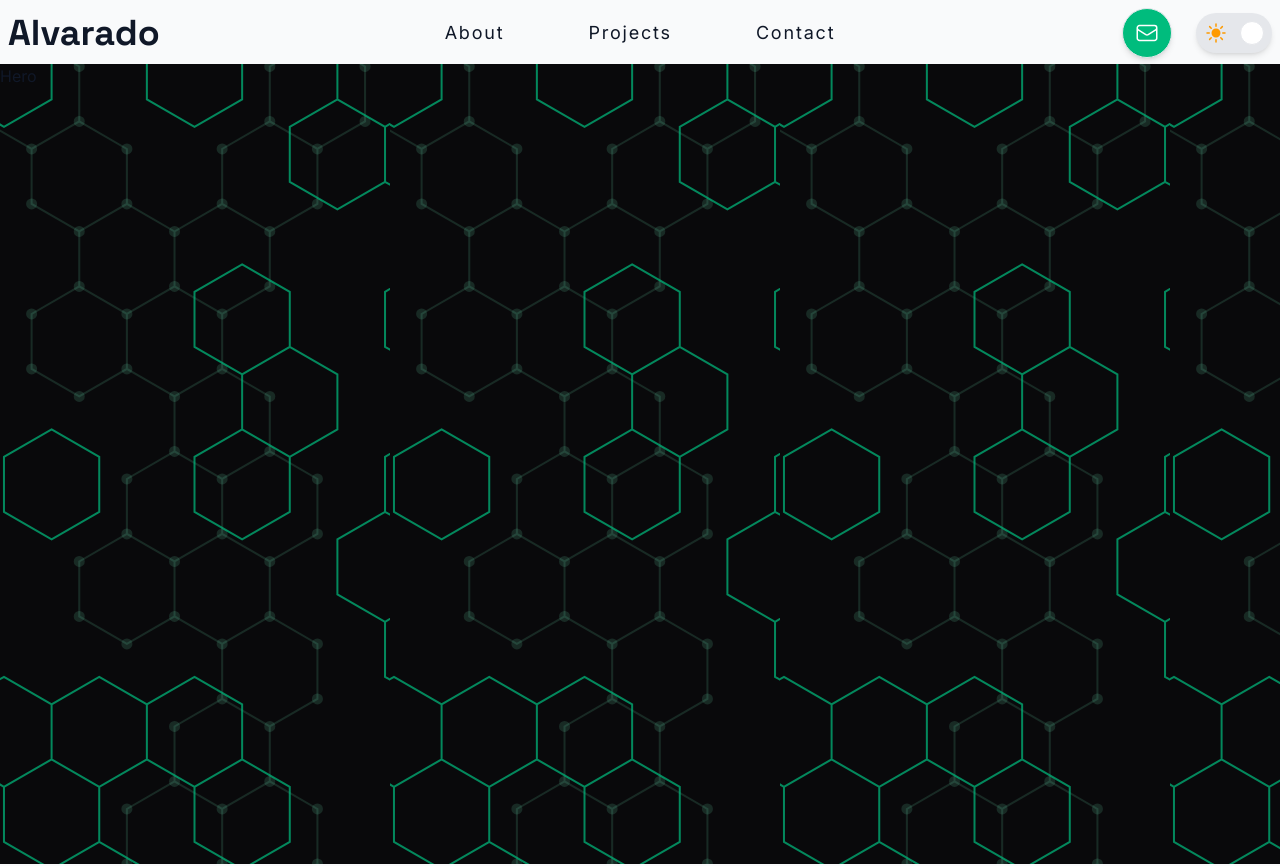
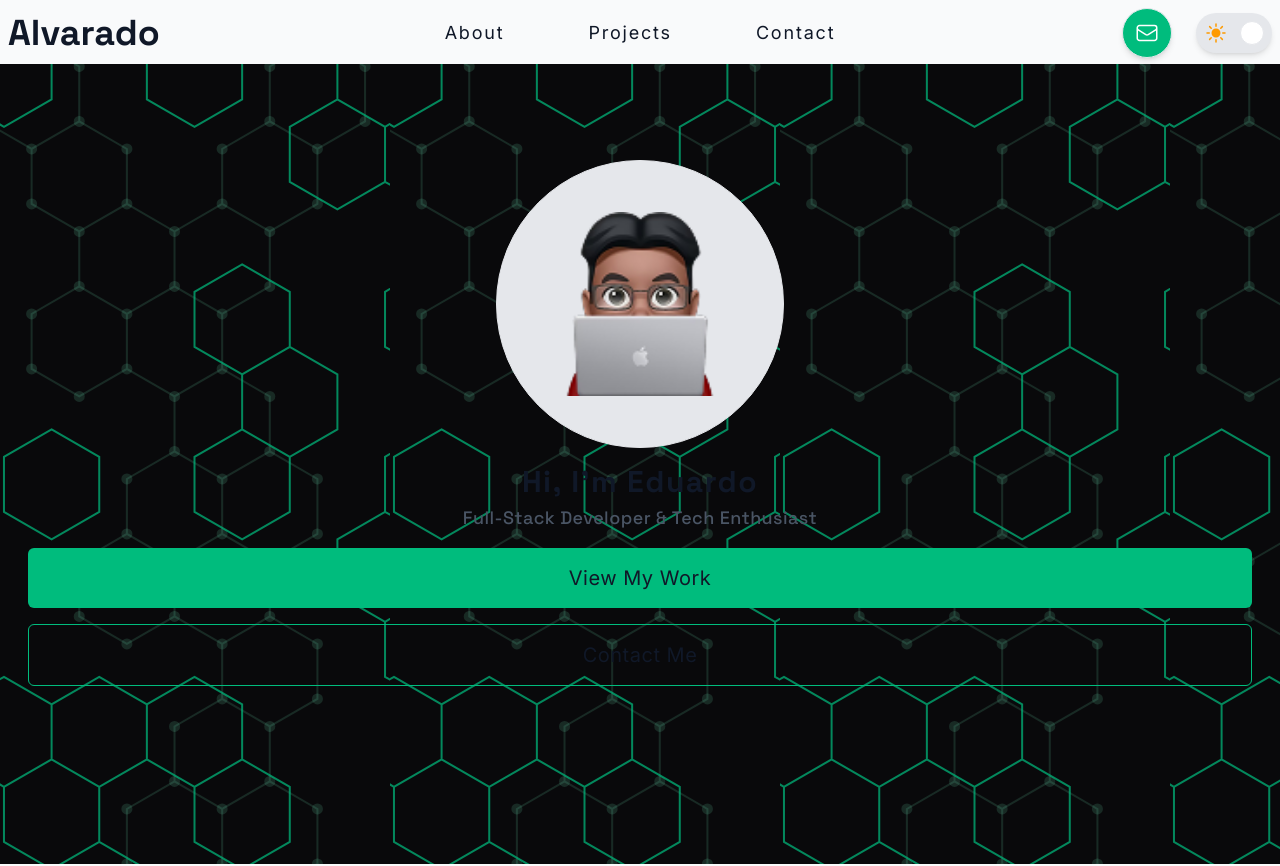
Before and after one commit to ealvara6/devfolio, a React (Vite) app: page / in a window 1280 px wide. Shown: the top 866 px of the page. Built offline with nearby package versions, Linux system fonts and the light colour scheme.

Commit message:
feat(hero): add content to hero section

```diff
--- a/src/components/sections/hero/Hero.tsx
+++ b/src/components/sections/hero/Hero.tsx
@@ -1,7 +1,29 @@
+import Memoji from '@/assets/Memoji.png';
+
 export const Hero = () => {
   return (
     <div className="min-h-screen w-full bg-[url('../assets/Hexagon.svg')]">
-      Hero
+      <div className="mx-7 pt-24 flex flex-col gap-4 justify-center items-center text-text">
+        <div className="border w-72 h-72 bg-border border-border rounded-full flex justify-center items-center">
+          <img src={Memoji} alt="Image of Memoji" className="w-46 h-46" />
+        </div>
+        <div className="flex flex-col text-center gap-1">
+          <div className="font-heading text-3xl font-bold tracking-wider">
+            Hi, I'm Eduardo
+          </div>
+          <div className="font-subheading text-lg font-medium text-text-muted tracking-wide">
+            Full-Stack Developer & Tech Enthusiast
+          </div>
+        </div>
+        <div className="w-full text-xl flex flex-col gap-4 tracking-wide">
+          <button className="rounded-md w-full py-4 bg-accent">
+            View My Work
+          </button>
+          <button className="rounded-md w-full py-4 border border-accent ">
+            Contact Me
+          </button>
+        </div>
+      </div>
     </div>
   );
 };
```
Also changed, not shown: src/assets/Memoji.png (added).
